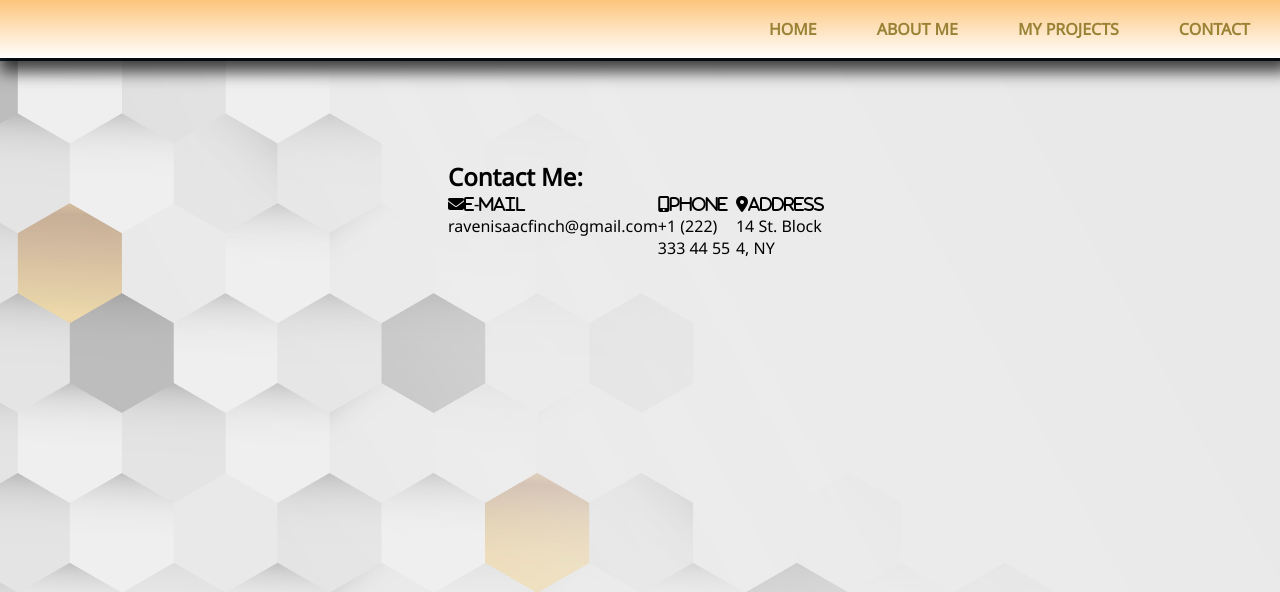
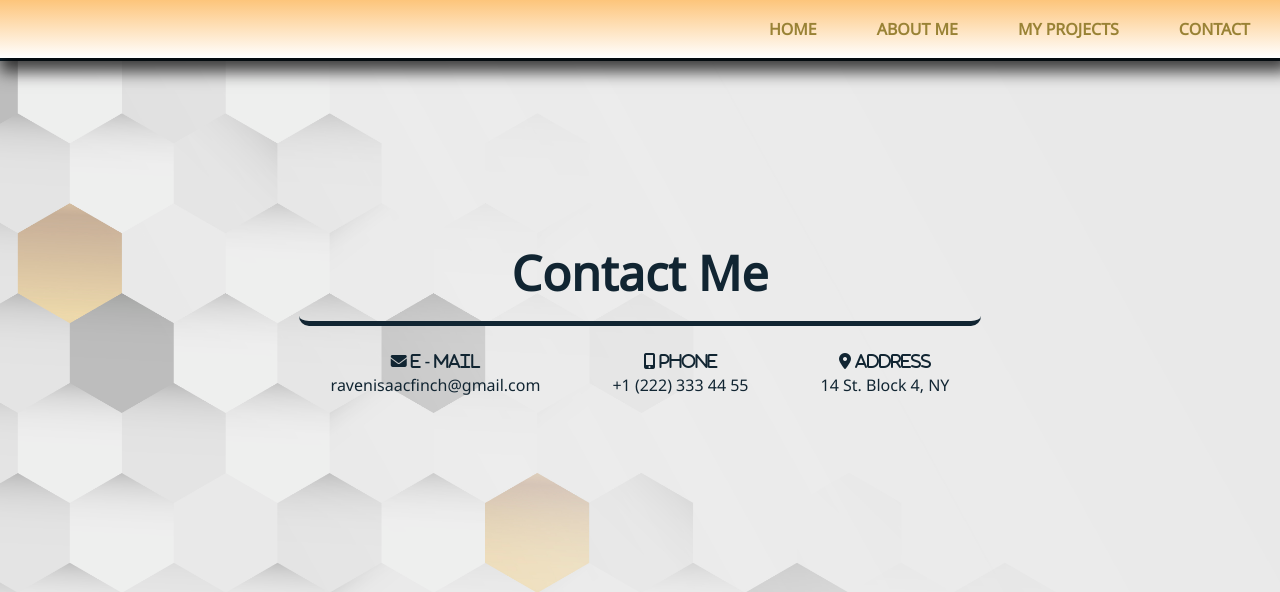
Before and after one commit to Raven-Isaac-Finch/Portfolio-Website, a plain HTML site: page contact.html in a window 1280 px wide. Shown: the top 592 px of the page. Drawn offline with Linux system fonts and the light colour scheme.

Commit message:
CSS Styling Update 2.0

```diff
--- a/contact.html
+++ b/contact.html
@@ -24,20 +24,18 @@
 </header>
 <body>
     <main id="contact-main">
-        <h2>Contact Me:</h2>
-        <div id="contact-container">
-            <div id="first-contact">
-                <i class="fa-solid fa-envelope">E-mail</i>
-                <p>ravenisaacfinch@gmail.com</p>
-            </div>
-            <div id="second-contact">
-                <i class="fa-solid fa-mobile-screen-button">Phone</i>
-                <p>+1 (222) 333 44 55</p>
-            </div>
-            <div id="third-contact">
-                <i class="fa-solid fa-location-dot">Address</i>
-                <p>14 St. Block 4, NY</p>
-            </div>
+        <h2>Contact Me</h2>
+        <div id="first-contact" class="contact-details">
+            <i class="fa-solid fa-envelope"> E - mail</i>
+            <p>ravenisaacfinch@gmail.com</p>
+        </div>
+        <div id="second-contact" class="contact-details">
+            <i class="fa-solid fa-mobile-screen-button"> Phone</i>
+            <p>+1 (222) 333 44 55</p>
+        </div>
+        <div id="third-contact" class="contact-details">
+            <i class="fa-solid fa-location-dot"> Address</i>
+            <p>14 St. Block 4, NY</p>
         </div>
     </main>
 </body>
--- a/style.css
+++ b/style.css
@@ -34,7 +34,10 @@ header {
 }
 
 #nav-bar ul li a:hover {
+    transition: all 0.2s ease-in-out;
     color:rgb(17, 37, 50);
+    border-radius: 5px;
+    border-bottom: 5px solid rgb(153, 130,53);
 }
 
 body {
@@ -81,15 +84,14 @@ body {
 
 main > *:hover ~ #hidden-job {
     opacity: 1;
-    transition: 0.2s;
-
+    transition: 0.3s;
 }
 
 #hidden-job {
     opacity: 0;
     padding: 5px;
     border-bottom: 2px solid rgb(153, 130,53);
-    transition-delay: 5s;
+    transition: 0.3s;
 }
 
 footer {
@@ -231,6 +233,7 @@ footer {
 .project-items h6 ~ p {
     color: white;
     align-self: flex-start;
+    padding: 1rem;
 }
 
 .hidden-menu a {
@@ -238,30 +241,65 @@ footer {
 }
 
 #contact-main {
-    width: 30%;
-    margin: 10rem auto;
+    max-width: 80%;
+    min-width: 40%;
+    margin: 14rem auto;
     display: grid;
-    grid-row: 1fr;
-    grid-column: 1fr;
+    grid-row: 1fr 1fr;
+    grid-column: 1fr 1fr 1fr;
     justify-content: center;
     align-items: center;
+    gap: 0.5rem;
+    text-align: center;
+    color: rgb(17, 37, 50);
 }
 
-#contact-container {
-    display: grid;
-    grid-row: 1fr;
-    grid-column: 1fr 1fr 1fr;
-    justify-content: center;
+#contact-main h2 {
+    font-size: 3rem;
+    font-weight: 800;
+    padding: 1rem;
+    grid-column-start: 1;
+    grid-column-end: 4;
+    border-bottom: 5px solid rgb(17, 37, 50);
+    border-radius: 10px;
+    transition: all 0.3s ease-in-out;
+}
+
+#contact-main h2:hover {
+    transition: all 0.3s ease-in-out;
+    border-bottom: 5px solid rgb(153, 130,53);
+}
+
+.contact-details {
+    padding: 1rem 2rem;
+    font-weight: 400;
+}
+
+.contact-details i {
+    padding-bottom: 0.3rem;
 }
 
 #first-contact {
     grid-column-start: 1;
+    border-radius: 10px;
+    transition: all 0.3s ease-in-out;
 }
 
 #second-contact {
     grid-column-start: 2;
+    border-radius: 10px;
 }
 
 #third-contact {
     grid-column-start: 3;
+    border-radius: 10px;
 }
+
+#first-contact:hover,
+#second-contact:hover,
+#third-contact:hover {
+    background-color: rgb(153, 130,53);
+    transition: all 0.3s ease-in-out;
+    box-shadow: 1px 2px 10px 4px rgba(0,0,0,0.3);
+    color: white;
+}
```
